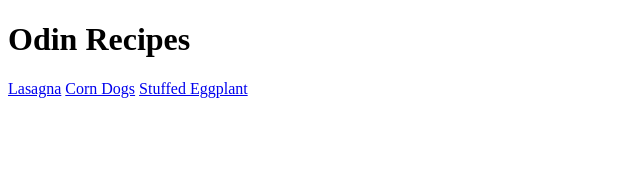
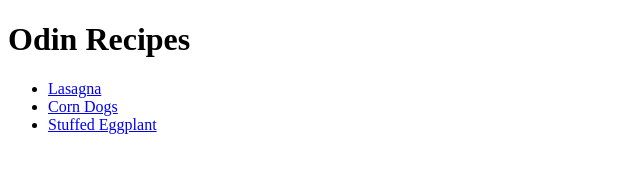
Before and after one commit to theokyle/odin-recipes, a plain HTML site: page index.html in a window 1280 px wide. Shown: the whole page, without its empty margins (0-640 px from the left). Drawn offline with Linux system fonts and the light colour scheme.

Commit message:
Made links part of a list

```diff
--- a/index.html
+++ b/index.html
@@ -7,8 +7,10 @@
 </head>
 <body>
     <h1>Odin Recipes</h1>
-    <a href="recipes/lasagna.html">Lasagna</a>
-    <a href="recipes/corndogs.html">Corn Dogs</a>
-    <a href="recipes/stuffed_eggplant.html">Stuffed Eggplant</a>
+    <ul>
+        <li><a href="recipes/lasagna.html">Lasagna</a></li>
+        <li><a href="recipes/corndogs.html">Corn Dogs</a></li>
+        <li><a href="recipes/stuffed_eggplant.html">Stuffed Eggplant</a></li>
+    </ul>
 </body>
 </html>
```
